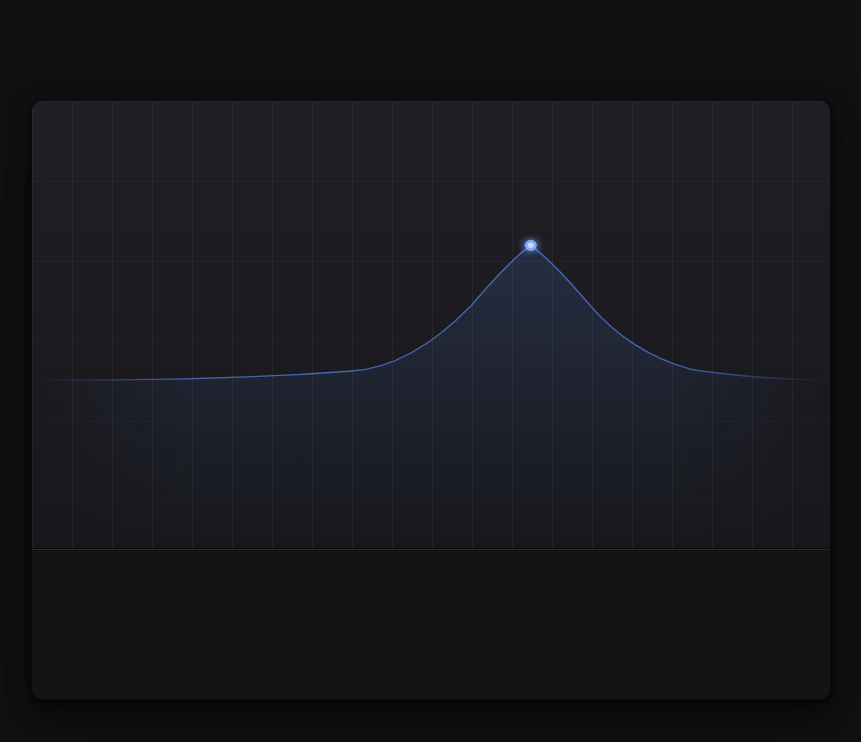
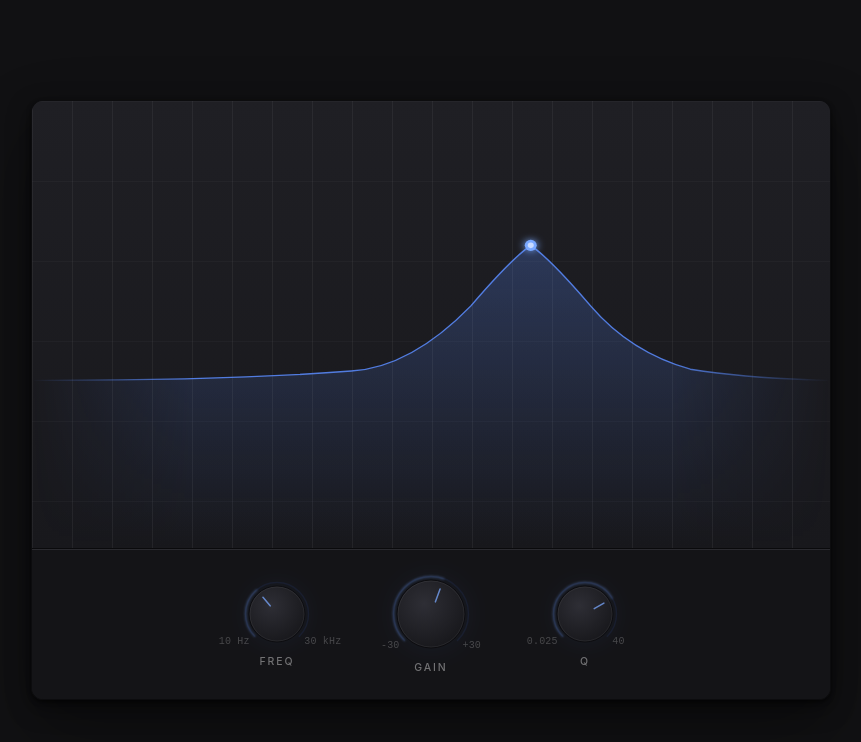
Before and after one commit to Amit-Erez/eq-app, a React (Vite) app: page / in a window 1280 px wide. Shown: the top 742 px of the page, without its empty margins (209-1070 px from the left). Built offline with nearby package versions, Linux system fonts and the light colour scheme.

Commit message:
added control knobs design and small top panel improvements

```diff
--- a/src/App.tsx
+++ b/src/App.tsx
@@ -52,7 +52,7 @@ function App() {
             <defs>
               {/* Vertical fill gradient (top opacity → transparent at bottom) */}
               <linearGradient id="bandFill" x1="0" y1="0" x2="0" y2="1">
-                <stop offset="0%" stopColor="#5b8cff" stopOpacity="0.15" />
+                <stop offset="0%" stopColor="#5b8cff" stopOpacity="0.25" />
                 <stop offset="100%" stopColor="#5b8cff" stopOpacity="0.0" />
               </linearGradient>
               {/* Horizontal fade mask — full opacity in center, fades to 0 on both edges */}
@@ -98,7 +98,7 @@ function App() {
                 fill="none"
                 stroke="#5b8cff"
                 strokeWidth="1.5"
-                strokeOpacity="0.65"
+                strokeOpacity="0.85"
               />
             </g>
 
@@ -122,7 +122,194 @@ function App() {
         </div>
 
         {/* Bottom control strip — 20% height, slightly darker/sunken */}
-        <div className="flex-[1] bg-[#141417]" />
+        <div className="flex-[1] bg-[#141417] flex items-center justify-center gap-20">
+          {/* Knob component — inline, visual only */}
+          {[
+            {
+              label: "FREQ",
+              size: 28,
+              angle: -40,
+              min: "10 Hz",
+              max: "30 kHz",
+            },
+            { label: "GAIN", size: 34, angle: 20, min: "-30", max: "+30" },
+            { label: "Q", size: 28, angle: 60, min: "0.025", max: "40" },
+          ].map(({ label, size, angle, min, max }) => {
+            const r = size;
+            const cx = r + 6;
+            const cy = r + 6;
+            const svgSize = (r + 6) * 2;
+
+            // Indicator line
+            const rad = ((angle - 90) * Math.PI) / 180;
+            const lineInner = r * 0.38;
+            const lineOuter = r * 0.78;
+            const x1 = cx + Math.cos(rad) * lineInner;
+            const y1 = cy + Math.sin(rad) * lineInner;
+            const x2 = cx + Math.cos(rad) * lineOuter;
+            const y2 = cy + Math.sin(rad) * lineOuter;
+
+            // Arc: min = -135° (7 o'clock), max = 135° (5 o'clock)
+            const minDeg = -135;
+            const maxDeg = 135;
+            const arcR = r + 3.5;
+            const toRad = (deg: number) => ((deg - 90) * Math.PI) / 180;
+            const asx = cx + arcR * Math.cos(toRad(minDeg));
+            const asy = cy + arcR * Math.sin(toRad(minDeg));
+            const aex = cx + arcR * Math.cos(toRad(angle));
+            const aey = cy + arcR * Math.sin(toRad(angle));
+            const tex = cx + arcR * Math.cos(toRad(maxDeg));
+            const tey = cy + arcR * Math.sin(toRad(maxDeg));
+            const fillLarge = angle - minDeg > 180 ? 1 : 0;
+
+            // Min/max label positions — just outside the arc
+            const labelR = arcR + 7;
+            const minLx = cx + labelR * Math.cos(toRad(minDeg));
+            const minLy = cy + labelR * Math.sin(toRad(minDeg));
+            const maxLx = cx + labelR * Math.cos(toRad(maxDeg));
+            const maxLy = cy + labelR * Math.sin(toRad(maxDeg));
+
+            return (
+              <div key={label} className="flex flex-col items-center gap-1.5">
+                <svg
+                  width={svgSize}
+                  height={svgSize}
+                  viewBox={`0 0 ${svgSize} ${svgSize}`}
+                  style={{ overflow: "visible" }}
+                >
+                  <defs>
+                    <radialGradient
+                      id={`knobGrad-${label}`}
+                      cx="40%"
+                      cy="35%"
+                      r="65%"
+                    >
+                      <stop offset="0%" stopColor="#2e2e35" />
+                      <stop offset="100%" stopColor="#19191d" />
+                    </radialGradient>
+                    <filter
+                      id={`knobGlow-${label}`}
+                      x="-60%"
+                      y="-60%"
+                      width="220%"
+                      height="220%"
+                    >
+                      <feGaussianBlur stdDeviation={r * 0.45} result="blur" />
+                      <feComposite
+                        in="blur"
+                        in2="SourceGraphic"
+                        operator="over"
+                      />
+                    </filter>
+                    <filter
+                      id={`arcBlur-${label}`}
+                      x="-30%"
+                      y="-30%"
+                      width="160%"
+                      height="160%"
+                    >
+                      <feGaussianBlur stdDeviation="1" />
+                    </filter>
+                  </defs>
+
+                  {/* Soft aura */}
+                  <circle
+                    cx={cx}
+                    cy={cy}
+                    r={r}
+                    fill="#5b8cff"
+                    opacity="0.07"
+                    filter={`url(#knobGlow-${label})`}
+                  />
+                  {/* Knob base */}
+                  <circle
+                    cx={cx}
+                    cy={cy}
+                    r={r}
+                    fill={`url(#knobGrad-${label})`}
+                    stroke="#0d0d10"
+                    strokeWidth="1"
+                  />
+                  {/* Inner rim highlight */}
+                  <circle
+                    cx={cx}
+                    cy={cy}
+                    r={r - 1}
+                    fill="none"
+                    stroke="rgba(255,255,255,0.06)"
+                    strokeWidth="1"
+                  />
+                  {/* Indicator line */}
+                  <line
+                    x1={x1}
+                    y1={y1}
+                    x2={x2}
+                    y2={y2}
+                    stroke="#7aa8ff"
+                    strokeWidth="1.5"
+                    strokeLinecap="round"
+                    opacity="0.75"
+                  />
+                  {/* Track arc — full range, very faint */}
+                  <path
+                    d={`M ${asx} ${asy} A ${arcR} ${arcR} 0 1 1 ${tex} ${tey}`}
+                    fill="none"
+                    stroke="#3a5fcc"
+                    strokeWidth="1.5"
+                    strokeLinecap="round"
+                    opacity="0.10"
+                  />
+                  {/* Fill arc — min to current angle */}
+                  <path
+                    d={`M ${asx} ${asy} A ${arcR} ${arcR} 0 ${fillLarge} 1 ${aex} ${aey}`}
+                    fill="none"
+                    stroke="#7aa8ff"
+                    strokeWidth="1.5"
+                    strokeLinecap="round"
+                    opacity="0.35"
+                    filter={`url(#arcBlur-${label})`}
+                  />
+                  {/* Min label — 7 o'clock */}
+                  <text
+                    x={minLx}
+                    y={minLy}
+                    textAnchor="end"
+                    dominantBaseline="middle"
+                    fontSize="10"
+                    fill="rgba(255,255,255,0.22)"
+                    fontFamily="ui-monospace, monospace"
+                    letterSpacing="0.02em"
+                  >
+                    {min}
+                  </text>
+                  {/* Max label — 5 o'clock */}
+                  <text
+                    x={maxLx}
+                    y={maxLy}
+                    textAnchor="start"
+                    dominantBaseline="middle"
+                    fontSize="10"
+                    fill="rgba(255,255,255,0.22)"
+                    fontFamily="ui-monospace, monospace"
+                    letterSpacing="0.02em"
+                  >
+                    {max}
+                  </text>
+                </svg>
+
+                <span
+                  className="text-[10.5px] tracking-widest font-medium"
+                  style={{
+                    color: "rgba(255,255,255,0.40)",
+                    letterSpacing: "0.18em",
+                  }}
+                >
+                  {label}
+                </span>
+              </div>
+            );
+          })}
+        </div>
       </div>
     </div>
   );
```
